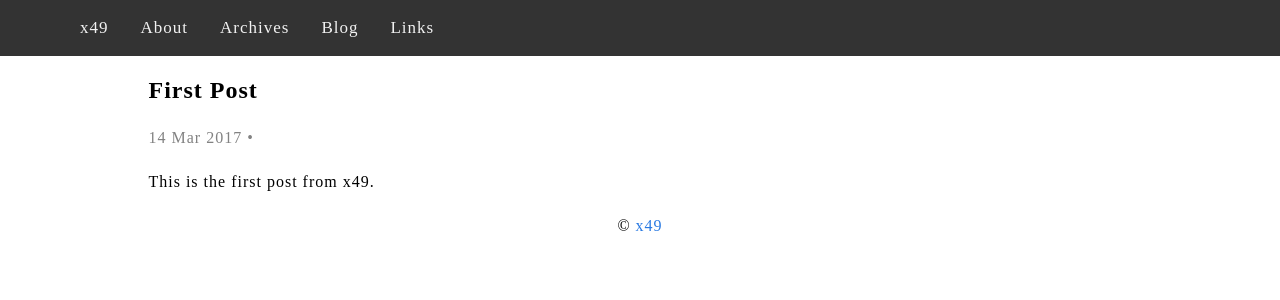
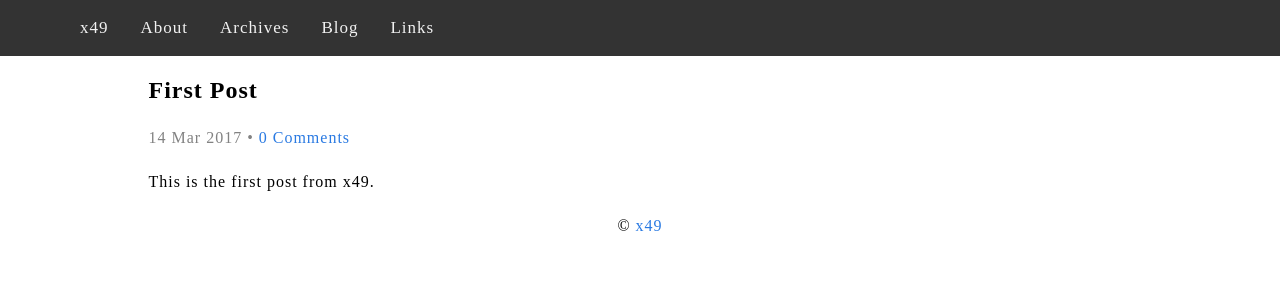
Before and after one commit to jsntn/x49, a Jekyll site: the page built from _posts/2017-03-14-1st.md, in a window 1280 px wide. Shown: the top 300 px of the page. Built offline with Jekyll 4.4.1, drawn with Linux system fonts in a browser that asks for light colours; comment, search, counter and statistics services are not loaded.

Commit message:
fixed disqus comments counts display issue.

```diff
--- a/_layouts/post.html
+++ b/_layouts/post.html
@@ -9,7 +9,7 @@
 {% include topNavi.html %}
 <div id="main">
   <h2><span class="title">{{ page.title }}</span></h2>
-  <span class="post_info">{{ page.date | date_to_string }} • <a href="{{ site.url }}{{ page.url }}#disqus_thread"></a></span>
+  <span class="post_info">{{ page.date | date_to_string }}{% if page.comments %} • <a href="{{ site.url }}{{ page.url }}#disqus_thread">0 Comments</a>{% endif %}</span>
   <div id="post_content">
     {{ content }}
   </div>
```
Also changed, not shown: 2 other files.
